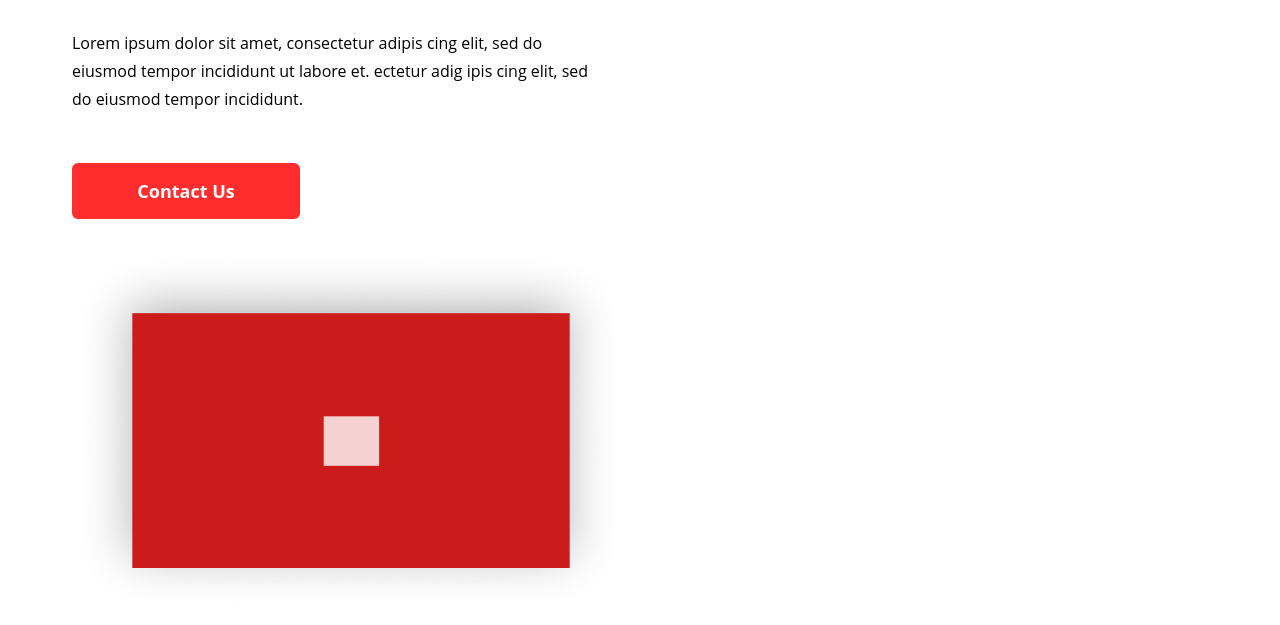
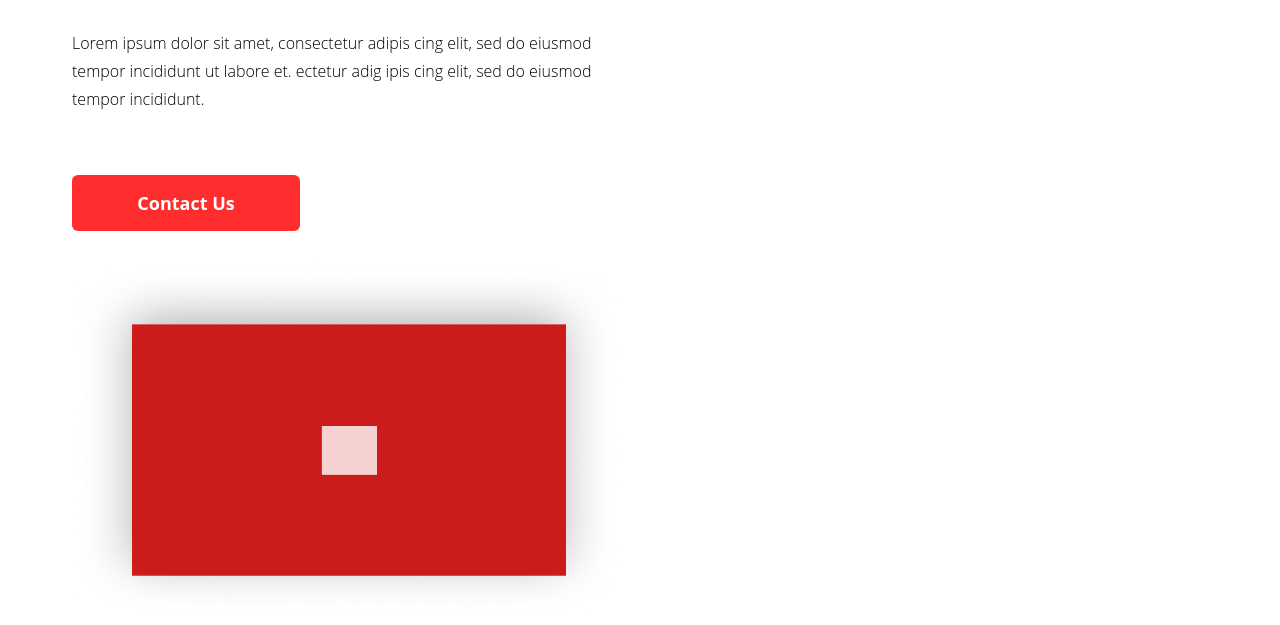
Before and after one commit to Pzqu/landing-site, a plain HTML site: page index.html in a window 1280 px wide. Shown: the part 331-956 px from the top of the page. Drawn offline with Linux system fonts and the light colour scheme.

Commit message:
сверстана первая часть

```diff
--- a/index.html
+++ b/index.html
@@ -46,7 +46,7 @@
             </a>
           </div>
         <a class="intro-link">
-          <img class="intro-image" src="./img/Vedio.png" alt="red gvadrad">
+          <img src="./img/Vedio.png" alt="красный квадрад" width="550" height="355">
         </a>
         </section>
       </div>
--- a/styil.css
+++ b/styil.css
@@ -63,10 +63,10 @@
   flex-grow: 1;
 }
 
-/* .intro-content {
-  margin-left: 60px;
+.intro-link {
+  margin-right: 50px;
 }
- */
+
 .intro {
   padding-top: 102px;
   padding-bottom: 94px;
@@ -96,8 +96,8 @@
   line-height: 28px;
   max-width: 520px;
   margin-top: 36px;
-  margin-bottom: 50px;
-  font-weight: 400;
+  margin-bottom: 62px;
+  font-weight: 200;
 }
 
 .action-button {
@@ -122,6 +122,7 @@
 .intro-image {
   width: 554px;
   height: 360px;
+  opacity: 0.2;
 }
 
 .section {
```
